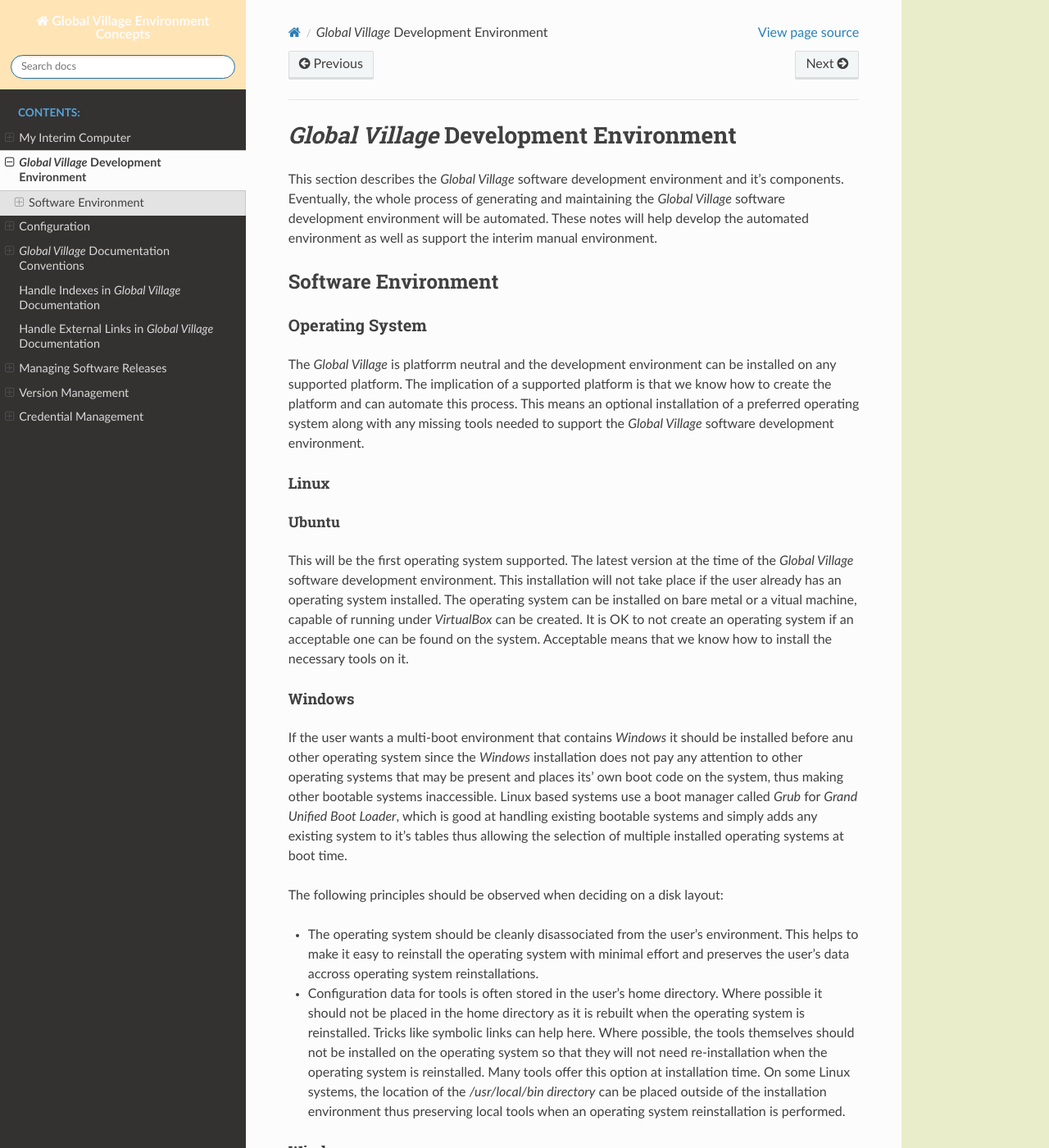
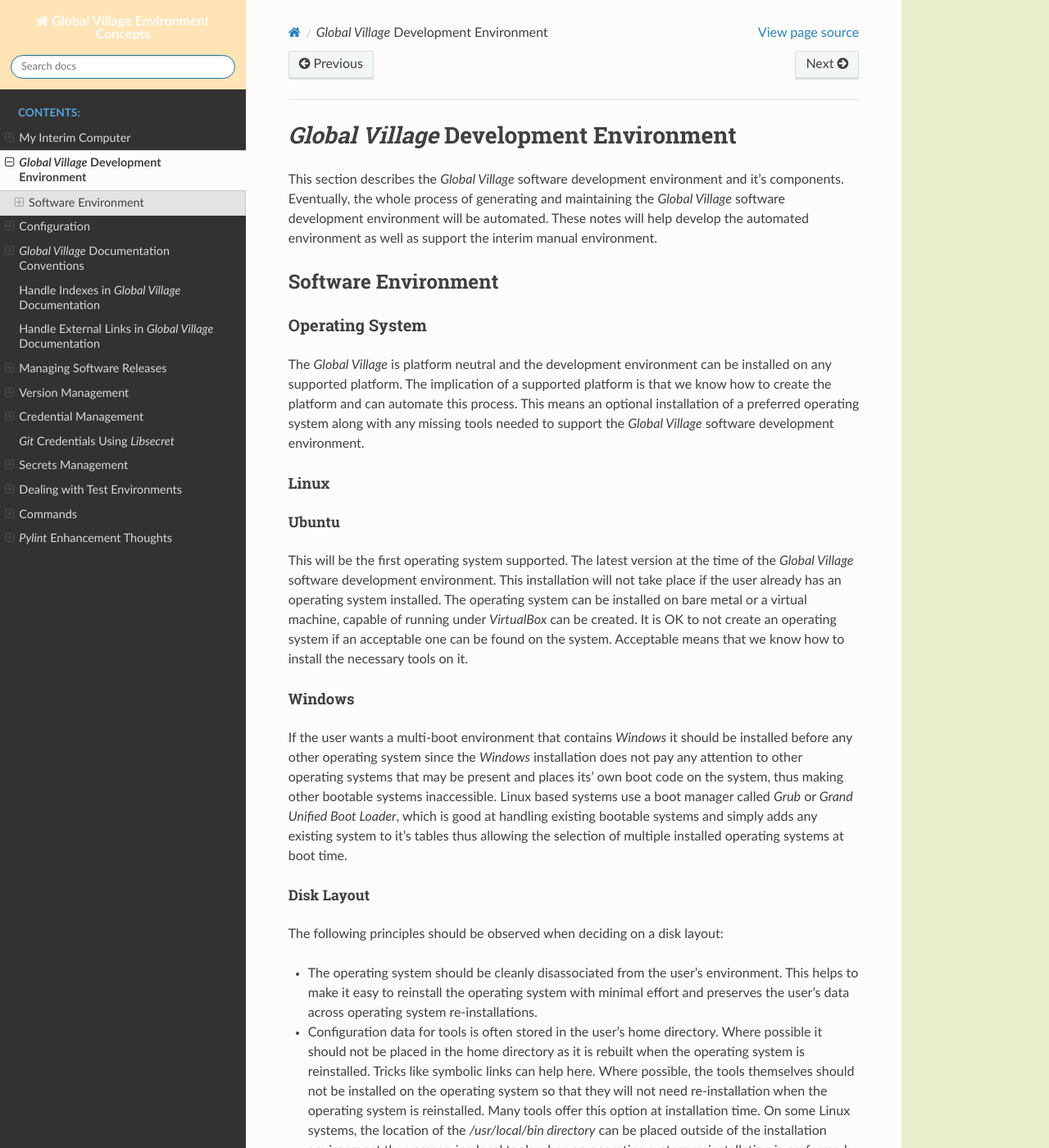
Before and after one commit to globalvillagesoftware/Documentation, a Sphinx documentation site: the page built from Notes/docs/no-batchfile/source/environment.rst, in a window 1280 px wide and 1400 px high. Shown: the whole window at 82% size. Built offline with Sphinx 7.4.7 and the Read the Docs theme 2.0.0, drawn with Linux system fonts in a browser that asks for light colours; some of the changed text lies outside the part shown.

Commit message:
Continue work on Notes

```diff
--- a/Notes/docs/no-batchfile/source/environment.rst
+++ b/Notes/docs/no-batchfile/source/environment.rst
@@ -17,7 +17,7 @@
 Operating System
 ================
 
-The |gv| is platforrm neutral and the development environment can be installed
+The |gv| is platform neutral and the development environment can be installed
 on any supported platform. The implication of a supported platform is that
 we know how to create the platform and can automate this process. This means an
 optional installation of a preferred operating system along with any missing
@@ -32,41 +32,41 @@
 This will be the first operating system supported. The latest version at the
 time of the |gv| software development environment. This installation will not
 take place if the user already has an operating system installed. The operating
-system can be installed on bare metal or a vitual machine, capable of running
-under *VirtualBox* can be created. It is OK to not create an operating system if
-an acceptable one can be found on the system. Acceptable means that we know how
-to install the necessary tools on it.
+system can be installed on bare metal or a virtual machine, capable of running
+under *VirtualBox* can be created. It is OK to not create an operating system
+if an acceptable one can be found on the system. Acceptable means that we know
+how to install the necessary tools on it.
 
 Windows
 -------
 
 If the user wants a multi-boot environment that contains *Windows* it should be
-installed before anu other operating system since the *Windows* installation
+installed before any other operating system since the *Windows* installation
 does not pay any attention to other operating systems that may be present and
 places its' own boot code on the system, thus making other bootable systems
-inaccessible. Linux based systems use a boot manager called *Grub* for
-*Grand Unified Boot Loader*, which is good at handling existing bootable systems
-and simply adds any existing system to it's tables thus allowing the selection
-of multiple installed operating systems at boot time.
+inaccessible. Linux based systems use a boot manager called *Grub* or
+*Grand Unified Boot Loader*, which is good at handling existing bootable
+systems and simply adds any existing system to it's tables thus allowing the
+selection of multiple installed operating systems at boot time.
 
 Disk Layout
-"""""""""""
+^^^^^^^^^^^
 
 The following principles should be observed when deciding on a disk layout:
 
 * The operating system should be cleanly disassociated from the user's
-  environment. This helps to make it easy to reinstall the operating system with
-  minimal effort and preserves the user's data accross operating system
-  reinstallations.
+  environment. This helps to make it easy to reinstall the operating system
+  with minimal effort and preserves the user's data across operating system
+  re-installations.
 * Configuration data for tools is often stored in the user's home directory.
   Where possible it should not be placed in the home directory as it is rebuilt
   when the operating system is reinstalled. Tricks like symbolic links can help
   here. Where possible, the tools themselves should not be installed on the
-  operating system so that they will not need re-installation when the operating
-  system is reinstalled. Many tools offer this option at installation time. On
-  some Linux systems, the location of the `/usr/local/bin directory` can be
-  placed outside of the installation environment thus preserving local tools
-  when an operating system reinstallation is performed.
+  operating system so that they will not need re-installation when the
+  operating system is reinstalled. Many tools offer this option at installation
+  time. On some Linux systems, the location of the `/usr/local/bin directory`
+  can be placed outside of the installation environment thus preserving local
+  tools when an operating system re-installation is performed.
 
 Windows
 -------
@@ -120,8 +121,8 @@
 ------
 
 This is the tool used for creating documentation in the |gv|
-environment. it is based on Python and can be installed from within PyDev using
-the following pip command, getting the software from the
+environment. it is based on `Python` and can be installed from within `PyDev`
+using the following `pip` command, getting the software from the
 `Python Package Index`_ site.
 
 `pip install sphinx`.
--- a/Notes/docs/no-batchfile/source/git_credentials.rst
+++ b/Notes/docs/no-batchfile/source/git_credentials.rst
@@ -13,5 +13,7 @@
 resides.
 `sudo make` |br|
 This compiles the source code to create a runnable piece of code.
-`git config --global credential.helper /usr/share/doc/git/contrib/credential/libsecret/git-credential-libsecret` |br|
-This tell `Git` where to find the credential helper to be used.
+`git config --global credential.helper
+/usr/share/doc/git/contrib/credential/libsecret/git-credential-libsecret` |br|
+This tell `Git` where to find the credential helper to be used. This command
+supports any use of `Git` by the user who runs this command.
```
Also changed, not shown: other parts of Notes/docs/no-batchfile/source/environment.rst (+8 -7 lines), Notes/docs/no-batchfile/source/commandRequirements.rst (added, +36 -0 lines), Notes/docs/no-batchfile/source/index.rst (+9 -3 lines), Notes/docs/no-batchfile/source/pylintEnhancements.rst (added, +50 -0 lines), Notes/docs/no-batchfile/source/secrets_management.rst (added, +29 -0 lines), Notes/docs/no-batchfile/source/virtualEnvironment.rst (added, +59 -0 lines).
